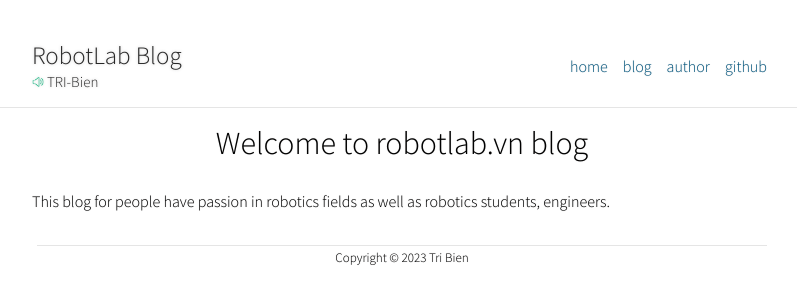
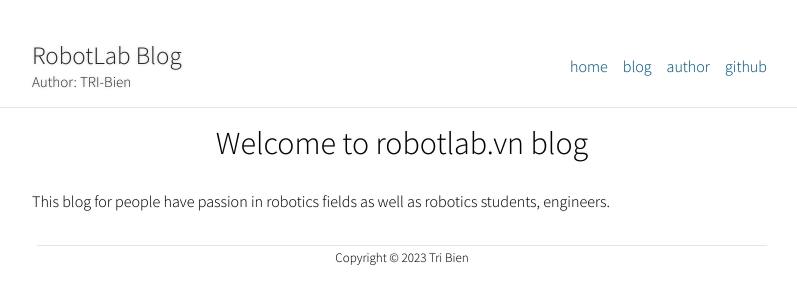
Before and after one commit to robotlabvn/robotlabvn.github.io, a Jekyll site: the page built from index.md, in a window 1280 px wide. Shown: the top 304 px of the page, without its empty margins (238-1035 px from the left). Built offline with Jekyll 4.4.1, drawn with Linux system fonts in a browser that asks for light colours; our own code applies the rules of GitHub Pages for plain Markdown files; some of the changed lines change nothing that is shown.

Commit message:
add blog

```diff
--- a/_includes/navbar.html
+++ b/_includes/navbar.html
@@ -3,8 +3,7 @@
       <a id="site-title" class="alignable pull-left"href="{{ site.url }}">{{ site.title }}</a>
       <br/>
       <p id="site-subtitle" class="alignable pull-left" >
-        <a href="" title="Click to hear audio!"><img id="loudspeaker" src="/assets/loudspeaker-green.png" height="10" width="12"  onClick="document.getElementById('pronounciation').play(); return false;"></a>
-        TRI-Bien
+        Author: TRI-Bien
       </p>
     <ul id="navlist" class="alignable pull-right navbar-ul">
         {% for x in site.navbar %}
```
